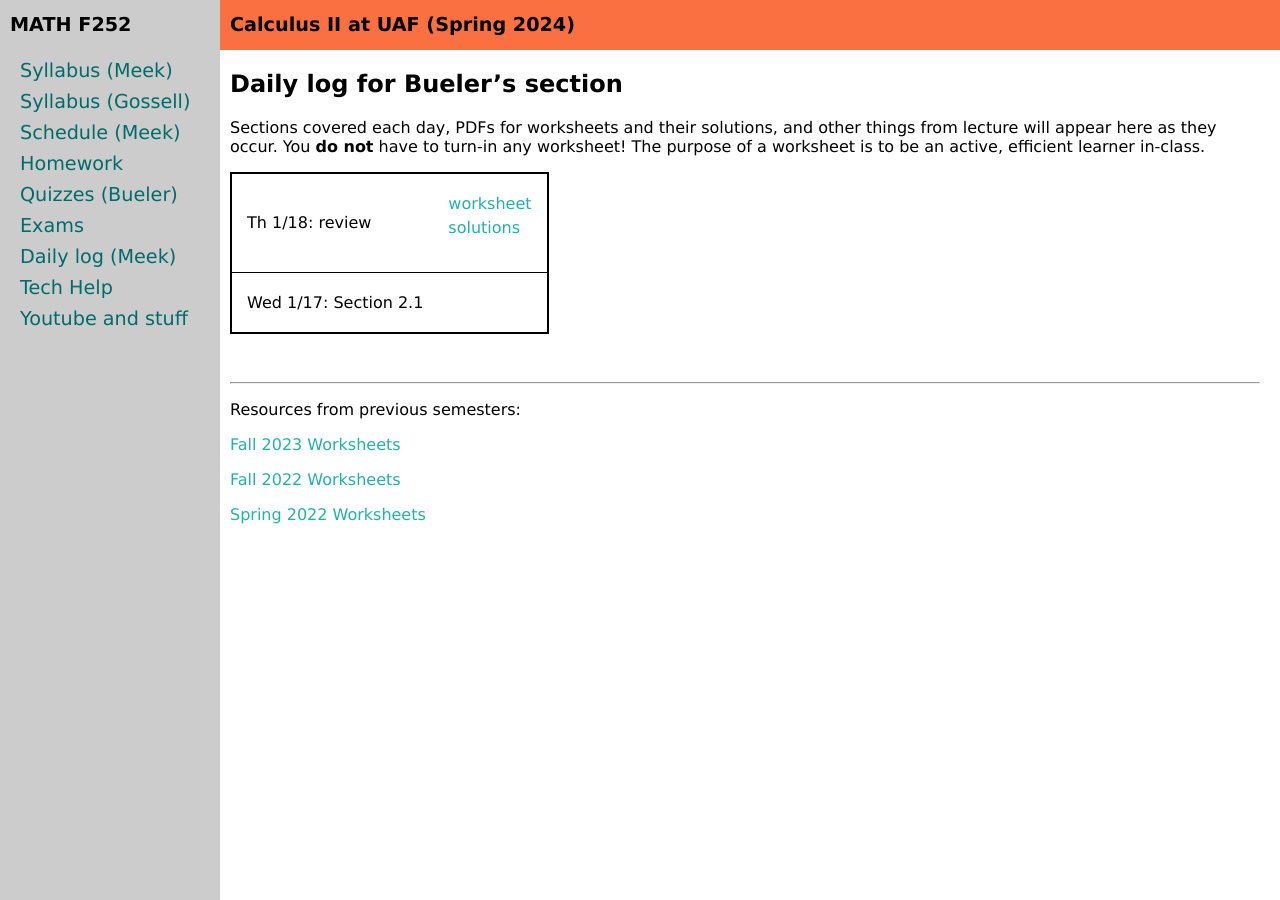
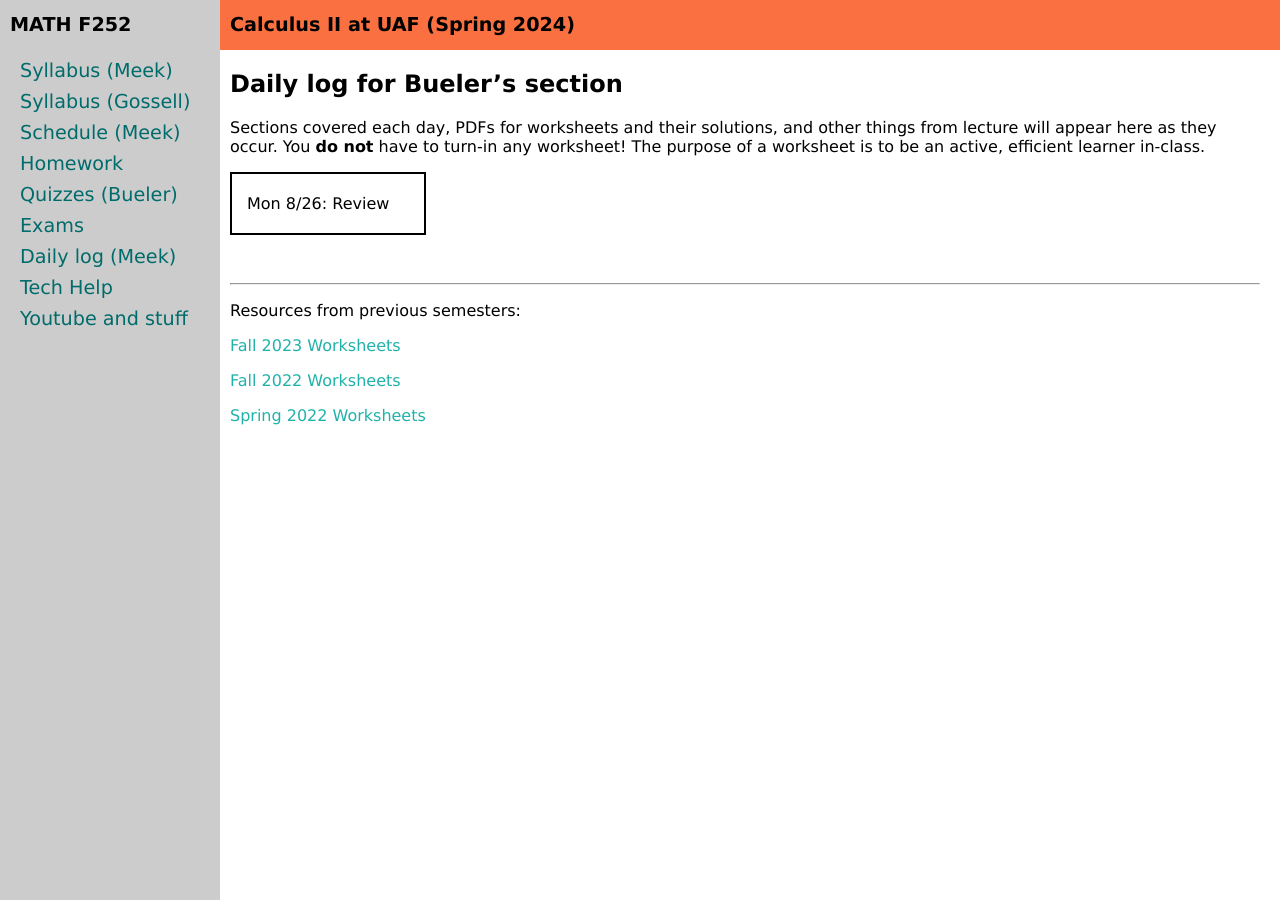
Before and after one commit to uaf-math/calc2, a Jekyll site: the page built from daily.md, in a window 1280 px wide. Built offline with Jekyll 4.4.1, drawn with Linux system fonts in a browser that asks for light colours.

Commit message:
more testing with daily.yml

```diff
--- a/_data/daily.yml
+++ b/_data/daily.yml
@@ -171,12 +171,12 @@ daily:
 #   date: Mon 1/22
 # - name: Section 2.1 done; 2.2
 #   date: Fri 1/19
-- name: review
-  date: Th 1/18
-  extworksheet: https://uaf-math251.github.io/calc2/assets/quizzes/S22/quiz1.pdf
-  extsolutions: https://uaf-math251.github.io/calc2/assets/quizzes/S22/quiz1solns.pdf
-- name: Section 2.1
-  date: Wed 1/17
+# - name: review
+#   date: Th 1/18
+#   extworksheet: https://uaf-math251.github.io/calc2/assets/quizzes/S22/quiz1.pdf
+#   extsolutions: https://uaf-math251.github.io/calc2/assets/quizzes/S22/quiz1solns.pdf
+- name: Review
+  date: Mon 8/26
   #worksheet: FIXME
   #solutions: FIXME
   #mfile: FIXME
```
